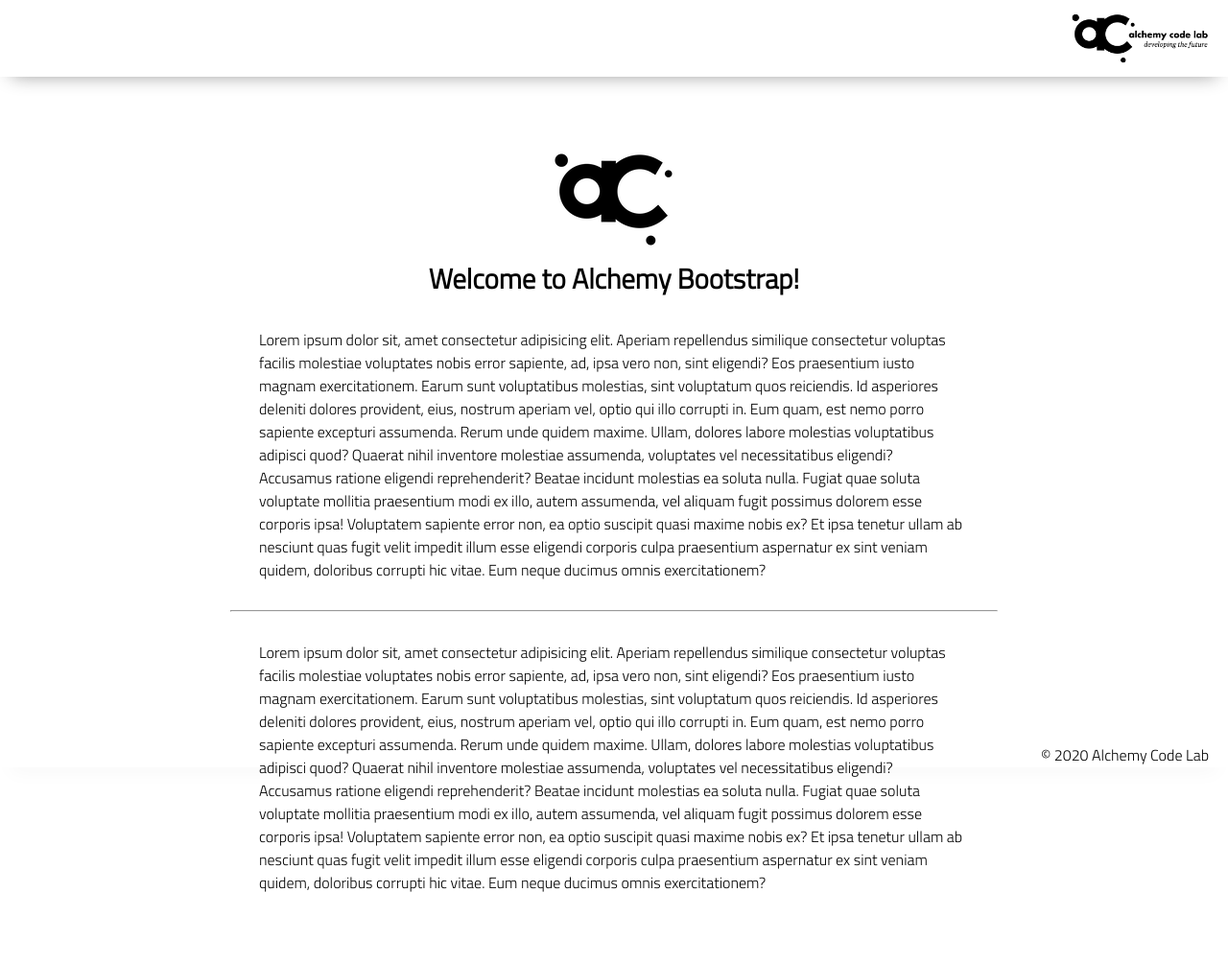
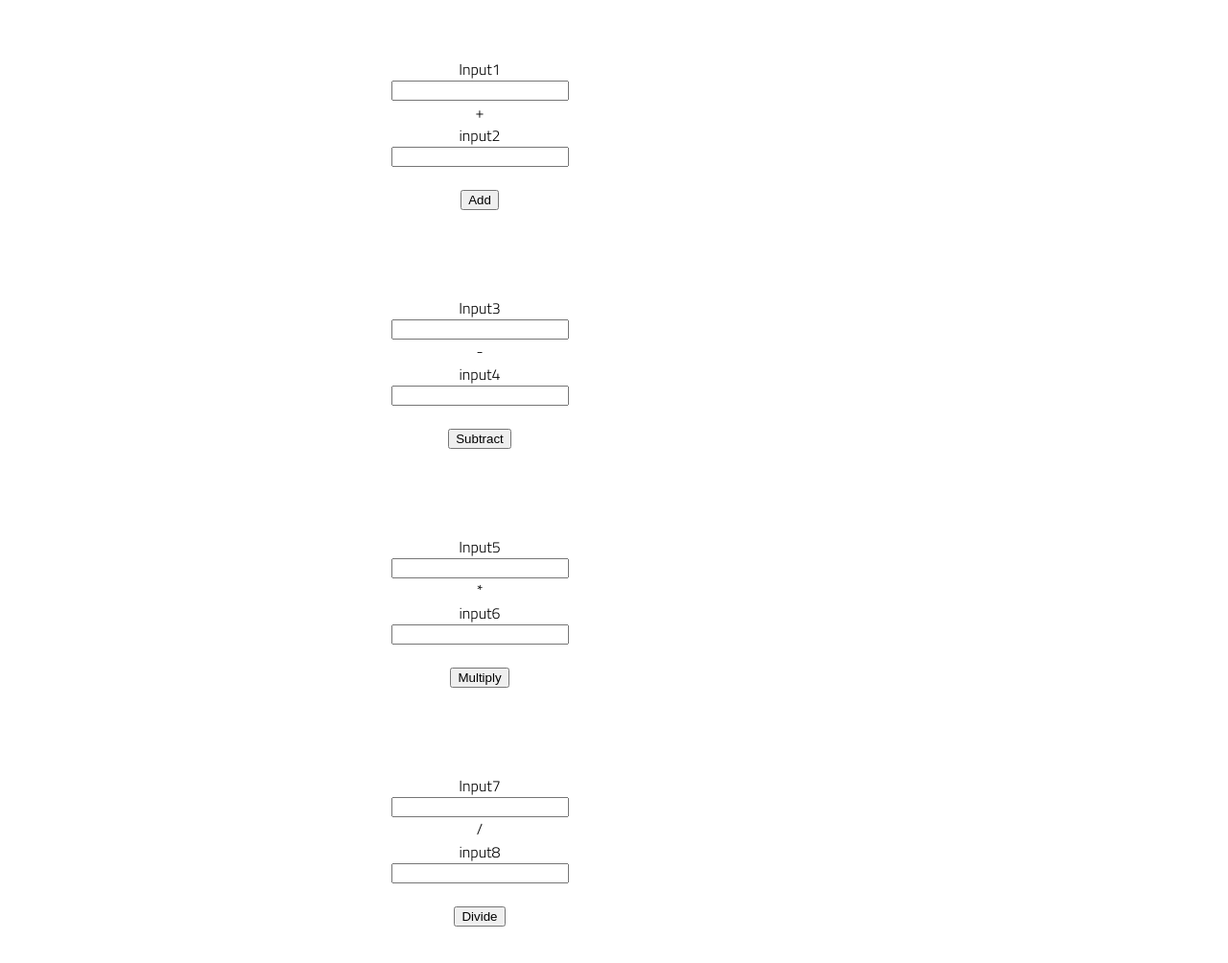
Before and after one commit to franklyhollywood/calculator, a plain HTML site: page index.html in a window 1280 px wide. Shown: the whole page at 96% size. Drawn offline with Linux system fonts and the light colour scheme.

Commit message:
added calculator(s)

```diff
--- a/app.js
+++ b/app.js
@@ -1,5 +1,60 @@
-// import functions and grab DOM elements
+// grab dom elements
 
-// initialize state
+// set event listeners on each button, do math, and update DOM
 
-// set event listeners to update state and DOM
+const num1 = document.getElementById('input1');
+const num2 = document.getElementById('input2');
+
+const btn = document.getElementById('button-add');
+const result = document.getElementById('result1');
+
+
+btn.addEventListener('click', () => {
+    result.textContent = Number(num1.value) + Number(num2.value);
+    //num1.value = '';
+    //num2.value = '';
+});
+
+
+
+const num3 = document.getElementById('input3');
+const num4 = document.getElementById('input4');
+
+const btn2 = document.getElementById('button-subtract');
+const result2 = document.getElementById('result2');
+
+
+btn2.addEventListener('click', () => {
+    result2.textContent = Number(num3.value) - Number(num4.value);
+    //num1.value = '';
+    //num2.value = '';
+});
+
+
+const num7 = document.getElementById('input7');
+const num8 = document.getElementById('input8');
+
+const btn4 = document.getElementById('button-divide');
+const result4 = document.getElementById('result4');
+
+
+btn4.addEventListener('click', () => {
+    result4.textContent = Number(num7.value) / Number(num8.value);
+    //num1.value = '';
+    //num2.value = '';
+});
+
+
+
+const num5 = document.getElementById('input5');
+const num6 = document.getElementById('input6');
+
+const btn3 = document.getElementById('button-multiply');
+const result3 = document.getElementById('result3');
+
+
+btn3.addEventListener('click', () => {
+    result3.textContent = Number(num5.value) * Number(num6.value);
+    //num1.value = '';
+    //num2.value = '';
+});
--- a/index.html
+++ b/index.html
@@ -13,40 +13,46 @@
 </head>
 
 <body>
-    <header>
-        <div class="gutter-right logo">
-            <img src="assets/big-logo.png"/>
-        </div>
-    </header>
-    <main>
-        <section class="main-section">
-            <img class="main-logo" src="assets/alchemy-logo.png"/>
-            <h2>
-                Welcome to Alchemy Bootstrap!
-            </h2>
-
-            <content>
-            <p>
-                Lorem ipsum dolor sit, amet consectetur adipisicing elit. Aperiam repellendus similique consectetur voluptas facilis molestiae voluptates nobis error sapiente, ad, ipsa vero non, sint eligendi? Eos praesentium iusto magnam exercitationem.
-                Earum sunt voluptatibus molestias, sint voluptatum quos reiciendis. Id asperiores deleniti dolores provident, eius, nostrum aperiam vel, optio qui illo corrupti in. Eum quam, est nemo porro sapiente excepturi assumenda.
-                Rerum unde quidem maxime. Ullam, dolores labore molestias voluptatibus adipisci quod? Quaerat nihil inventore molestiae assumenda, voluptates vel necessitatibus eligendi? Accusamus ratione eligendi reprehenderit? Beatae incidunt molestias ea soluta nulla.
-                Fugiat quae soluta voluptate mollitia praesentium modi ex illo, autem assumenda, vel aliquam fugit possimus dolorem esse corporis ipsa! Voluptatem sapiente error non, ea optio suscipit quasi maxime nobis ex?
-                Et ipsa tenetur ullam ab nesciunt quas fugit velit impedit illum esse eligendi corporis culpa praesentium aspernatur ex sint veniam quidem, doloribus corrupti hic vitae. Eum neque ducimus omnis exercitationem?
-            </p>
-            <hr />
-            <p>
-                Lorem ipsum dolor sit, amet consectetur adipisicing elit. Aperiam repellendus similique consectetur voluptas facilis molestiae voluptates nobis error sapiente, ad, ipsa vero non, sint eligendi? Eos praesentium iusto magnam exercitationem.
-                Earum sunt voluptatibus molestias, sint voluptatum quos reiciendis. Id asperiores deleniti dolores provident, eius, nostrum aperiam vel, optio qui illo corrupti in. Eum quam, est nemo porro sapiente excepturi assumenda.
-                Rerum unde quidem maxime. Ullam, dolores labore molestias voluptatibus adipisci quod? Quaerat nihil inventore molestiae assumenda, voluptates vel necessitatibus eligendi? Accusamus ratione eligendi reprehenderit? Beatae incidunt molestias ea soluta nulla.
-                Fugiat quae soluta voluptate mollitia praesentium modi ex illo, autem assumenda, vel aliquam fugit possimus dolorem esse corporis ipsa! Voluptatem sapiente error non, ea optio suscipit quasi maxime nobis ex?
-                Et ipsa tenetur ullam ab nesciunt quas fugit velit impedit illum esse eligendi corporis culpa praesentium aspernatur ex sint veniam quidem, doloribus corrupti hic vitae. Eum neque ducimus omnis exercitationem?
-            </p>
-
-        </section>
-    </main>
-    <footer>
-        <div class="copy gutter-right">&copy; 2020 Alchemy Code Lab</div>
-    </footer>
+    <section>
+        <label for="input1">Input1</label>
+            <input type="text" id="input1">
+            <span id="plus">+</span>
+        <label for="input2">input2</label>
+            <input type="text" id="input2">
+            <br>
+            <button id=button-add>Add</button>
+            <span id="result1"></span>
+    </section>
+    <section>
+        <label for="input3">Input3</label>
+            <input type="text" id="input3">
+            <span id="subtract">-</span>
+        <label for="input4">input4</label>
+            <input type="text" id="input4">
+            <br>
+            <button id=button-subtract>Subtract</button>
+            <span id="result2"></span>
+    </section>
+    <section>
+        <label for="input5">Input5</label>
+            <input type="text" id="input5">
+            <span id="times">*</span>
+        <label for="input6">input6</label>
+            <input type="text" id="input6">
+            <br>
+            <button id=button-multiply>Multiply</button>
+            <span id="result3"></span>
+    </section>
+    <section>
+        <label for="input7">Input7</label>
+            <input type="text" id="input7">
+            <span id="divide">/</span>
+        <label for="input8">input8</label>
+            <input type="text" id="input8">
+            <br>
+            <button id=button-divide>Divide</button>
+            <span id="result4"></span>
+    </section>
 
     <script type="module" src="app.js"></script>
 </body>
```
